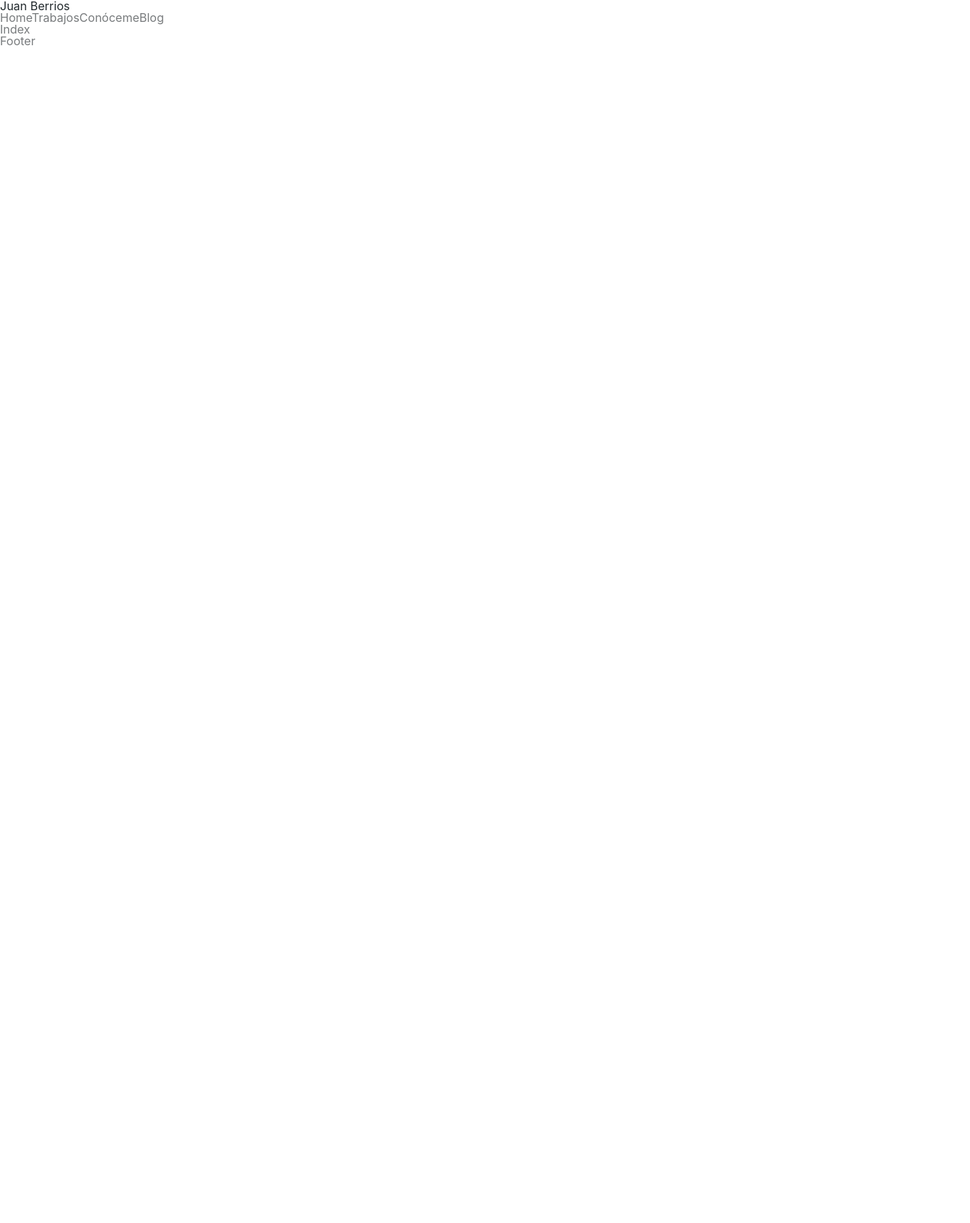
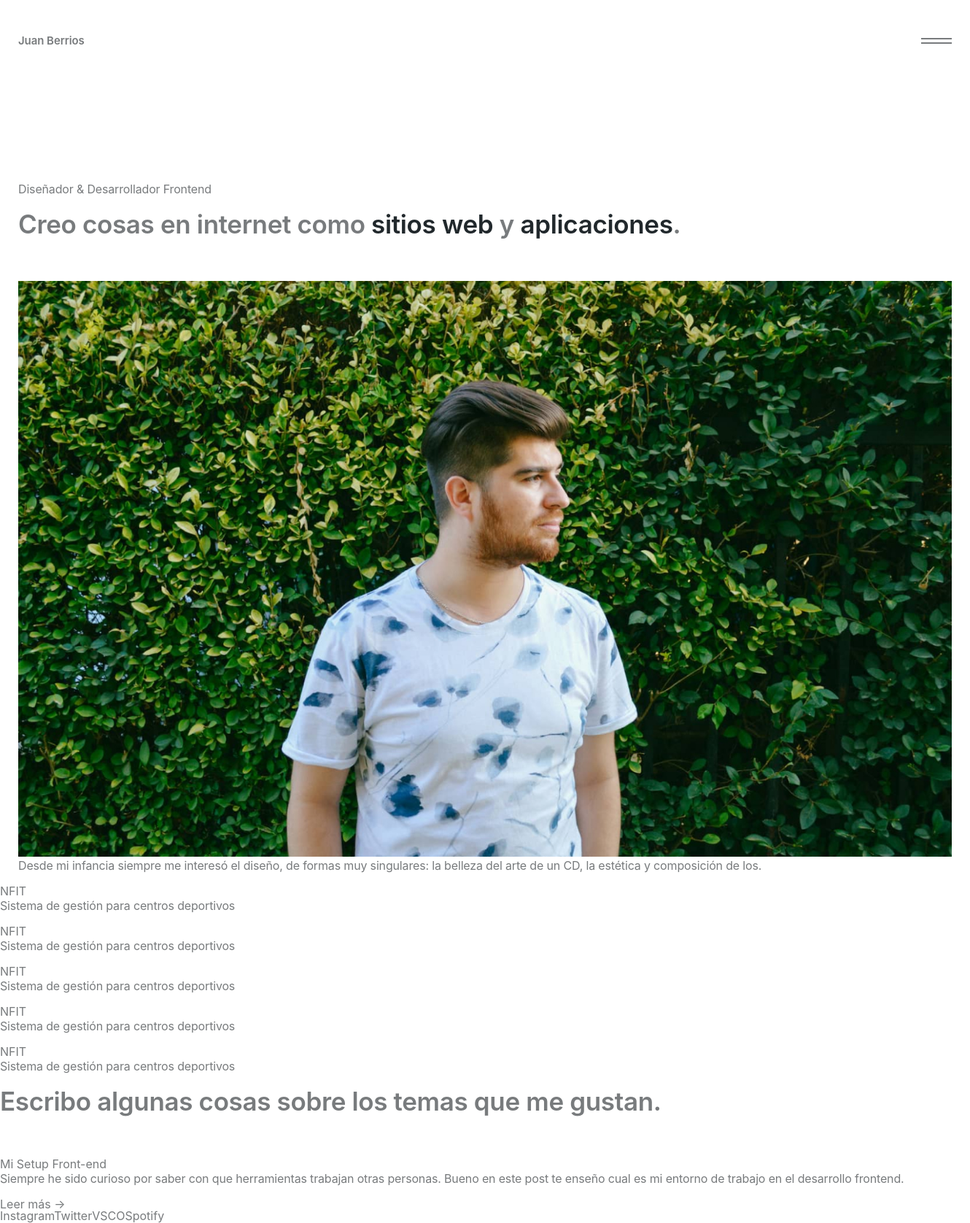
Before and after one commit to dandelior/juanberrios-21, a Next.js app: page / in a window 1280 px wide. Shown: the whole page at 73% size, 1330 px wide, since content can reach past the window. Before the commit the page ends 800 px from the top, so only its background shows below. Built offline with nearby package versions, Linux system fonts and the light colour scheme.

Commit message:
Styles init + somes

```diff
--- a/pages/index.js
+++ b/pages/index.js
@@ -1,9 +1,104 @@
 // import Head from 'next/head'
-// import Image from 'next/image'
-// import styles from '../styles/Home.module.css'
+import Link from 'next/link'
+import Image from 'next/image'
+import styles from '../styles/Home.module.css'
 
 export default function Home() {
   return (
-    <div>Index</div>
+    <>
+      {/* Presentation Wrapper */}
+      <div className={styles.presentationWrapper}>
+        <div className={styles.presentationA}>
+          <div className={styles.heading}>
+            <p>Diseñador & Desarrollador Frontend</p>
+            <h1>Creo cosas en internet como <span className="highlight-color">sitios web</span> y <span className="highlight-color">aplicaciones</span>.</h1>
+          </div>
+          <div className={styles.data}>
+            <div className={styles.img}>
+              <Image
+                src="/img/me_1.jpg"
+                alt="Este soy yo"
+                layout="responsive"
+                width={1554}
+                height={958}
+              />
+            </div>
+            <div className={styles.space}>
+              <p>Desde mi infancia siempre me interesó el diseño, de formas muy singulares: la belleza del arte de un CD, la estética y composición de los.</p>
+            </div>
+          </div>
+        </div>
+        <div className={styles.presentationB}>
+          <div className={styles.arrowWrapper}>
+            <div className={styles.arrow}></div>
+          </div>
+          <div className={styles.img}></div>
+          <div className={styles.space}></div>
+        </div>
+      </div>
+
+      {/* Grid Works */}
+      <section className="works-grid-wrapper">
+        <div className="works-grid">
+          <div className="work-card">
+            <div className="img"></div>
+            <div className="data">
+              <h3>NFIT</h3>
+              <p>Sistema de gestión para centros deportivos</p>
+            </div>
+          </div>
+          <div className="work-card">
+            <div className="img"></div>
+            <div className="data">
+              <h3>NFIT</h3>
+              <p>Sistema de gestión para centros deportivos</p>
+            </div>
+          </div>
+          <div className="work-card">
+            <div className="img"></div>
+            <div className="data">
+              <h3>NFIT</h3>
+              <p>Sistema de gestión para centros deportivos</p>
+            </div>
+          </div>
+          <div className="work-card">
+            <div className="img"></div>
+            <div className="data">
+              <h3>NFIT</h3>
+              <p>Sistema de gestión para centros deportivos</p>
+            </div>
+          </div>
+          <div className="work-card">
+            <div className="img"></div>
+            <div className="data">
+              <h3>NFIT</h3>
+              <p>Sistema de gestión para centros deportivos</p>
+            </div>
+          </div>
+        </div>
+      </section>
+
+      {/* Blog Preview */}
+      <section className="blog-preview-wrapper">
+        <div className="blog-preview">
+          <h1>
+            Escribo algunas cosas sobre los temas que me gustan.
+          </h1>
+          <div className="blog-grid">
+            <div className="preview-card">
+              <h3>
+                Mi Setup Front-end
+              </h3>
+              <p>
+                Siempre he sido curioso por saber con que herramientas trabajan otras personas. Bueno en este post te enseño cual es mi entorno de trabajo en el desarrollo frontend.
+              </p>
+              <Link href="/">
+                <a>Leer más -&#62;</a>
+              </Link>
+            </div>
+          </div>
+        </div>
+      </section>
+    </>
   )
 }
--- /dev/null
+++ b/parts/footer.js
@@ -0,0 +1,23 @@
+const Footer = () => {
+    return (
+        <footer>
+            <div className="rrss-links">
+                <a href="https://instagram.com/bydandelior">
+                    Instagram
+                </a>
+                <a href="https://twitter.com/dandelior">
+                    Twitter
+                </a>
+                <a href="http://vsco.co/dandelior">
+                    VSCO
+                </a>
+                <a href="https://open.spotify.com/user/dandelior?si=9f0bb210c95942be">
+                    Spotify
+                </a>
+            </div>
+            <div className="dot"></div>
+        </footer>
+    )
+}
+
+export default Footer;
--- a/parts/header.js
+++ b/parts/header.js
@@ -1,17 +1,20 @@
 import Link from 'next/link'
+import styles from '../styles/parts/Header.module.css'
 
 export default function Header() {
     return (
-        <>
-            <Link href="/">
-                <a>
-                    <h1 className="brand">Juan Berrios</h1>
-                </a>
-            </Link>
-            <div className="burger">
-                <div className="meat"></div>
+        <header className={styles.header}>
+            <div className={styles.brand}>
+                <Link href="/">
+                    <a>
+                        <h1 className={styles.logo}>Juan Berrios</h1>
+                    </a>
+                </Link>
+                <div className={styles.burger}>
+                    <div className={styles.meat}></div>
+                </div>
             </div>
-            <div className="menu">
+            <div className={styles.menu}>
                 <Link href="/">
                     <a>Home</a>
                 </Link>
@@ -25,6 +28,6 @@ export default function Header() {
                     <a>Blog</a>
                 </Link>
             </div>
-        </>
+        </header>
     )
 }
--- a/parts/layout.js
+++ b/parts/layout.js
@@ -1,11 +1,14 @@
+import Footer from './footer';
 import Header from './header';
 
 const Layout = ({ children }) => {
     return (
         <>
             <Header />
-            {children}
-            <h1>Footer</h1>
+            <div className="layout-wrapper">
+                {children}
+            </div>
+            <Footer />
         </>
     )
 }
--- /dev/null
+++ b/styles/Home.module.css
@@ -0,0 +1,20 @@
+.presentationWrapper {
+    padding: 0 25px;
+}
+.presentationWrapper .presentationA {}
+.presentationWrapper .presentationA .heading {}
+.presentationWrapper .presentationA .heading p {
+    font-size: 16px;
+}
+.presentationWrapper .presentationA .heading h1 {}
+.presentationWrapper .presentationA .data {}
+.presentationWrapper .presentationA .data .img {
+    width: 100vw;
+    /* height: 406px; */
+}
+.presentationWrapper .presentationA .data .space {}
+.presentationWrapper .presentationB {}
+.presentationWrapper .presentationB .arrowWrapper {}
+.presentationWrapper .presentationB .arrowWrapper .arrow {}
+.presentationWrapper .presentationB .img {}
+.presentationWrapper .presentationB .space {}
--- a/styles/globals.css
+++ b/styles/globals.css
@@ -382,14 +382,38 @@ body {
   font-family: 'Inter', sans-serif;
   background-color: var(--color-background);
   color: var(--color-text);
+  max-width: 100%;
+  box-sizing: border-box;
 }
 
 a {
   text-decoration: none;
   color: var(--color-text);
 }
-
 a:hover,
 a:focus {
   color: var(--color-highlight);
 }
+
+p {
+    font-size: 16px;
+    line-height: 150%;
+    letter-spacing: -0.01em;
+    margin-bottom: 15px;
+}
+
+h1 {
+    font-size: 35px;
+    line-height: 125%;
+    font-weight: 600;
+    letter-spacing: -0.01em;
+    margin-bottom: 55px;
+}
+
+.highlight-color {
+    color: var(--color-highlight);
+}
+
+.layout-wrapper {
+    padding-top: 247px;
+}
--- /dev/null
+++ b/styles/parts/Header.module.css
@@ -0,0 +1,93 @@
+.header {
+    width: 100%;
+    /* display: flex;
+    flex-wrap: wrap;
+    justify-content: space-between;
+    align-items: center; */
+    margin: auto;
+    padding: 25px 25px 0;
+    position: absolute;
+    top: 0;
+    max-width: 100%;
+    z-index: 99;
+    /* overflow-y: hidden; */
+}
+
+.brand {
+    width: 100%;
+    box-sizing: border-box;
+    display: flex;
+    justify-content: space-between;
+    align-items: center;
+    position: absolute;
+    top: 0;
+    left: 0;
+    right: 0;
+    padding: 47px 25px;
+    z-index: 999;
+}
+.brand .logo {
+    font-size: 15px;
+    letter-spacing: -0.005em;
+    font-weight: 600;
+    margin: 0;
+}
+.brand .burger {
+    width: 42px;
+    height: 12px;
+    padding-top: 6px;
+    position: relative;
+    display: flex;
+    justify-content: center;
+    align-items: center;
+    background-color: transparent;
+    cursor: pointer;
+}
+.brand .burger .meat {
+    width: 42px;
+    height: 2px;
+    position: relative;
+    background-color: var(--color-text);
+}
+.brand .burger .meat::before {
+    content: '';
+    display: block;
+    position: absolute;
+    width: 42px;
+    height: 2px;
+    top: -6px;
+    background-color: var(--color-text);
+}
+
+.menu {
+    background-color: red;
+    background-color: var(--color-background);
+    width: 100%;
+    height: 120vh;
+    display: flex;
+    /* flex-direction: column; */
+    flex-wrap: wrap;
+    align-content: center;
+    align-items: center;
+    box-sizing: border-box;
+    position: fixed;
+    top: 0;
+    left: 0;
+    left: 110vw;
+    right: 0;
+    bottom: 0;
+    padding-left: 25px;
+    padding-right: 25px;
+    z-index: 99;
+
+    /* display: none; */
+}
+.menu a {
+    width: 100%;
+    font-size: 32px;
+    display: block;
+    margin-bottom: 30px;
+}
+.menu a:last-child {
+    margin-bottom: 0;
+}
```
Also changed, not shown: public/img/me_1.jpg (added).
